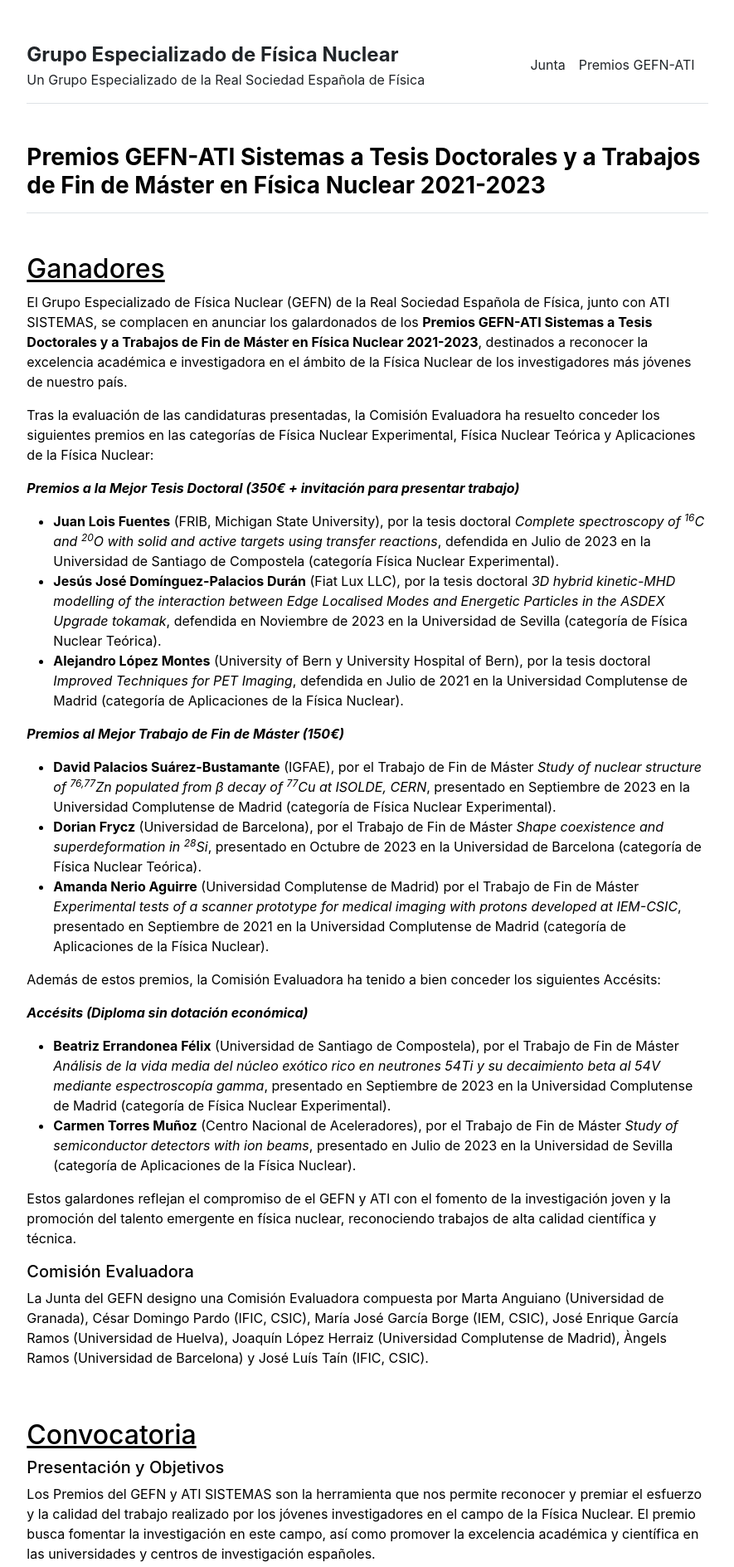
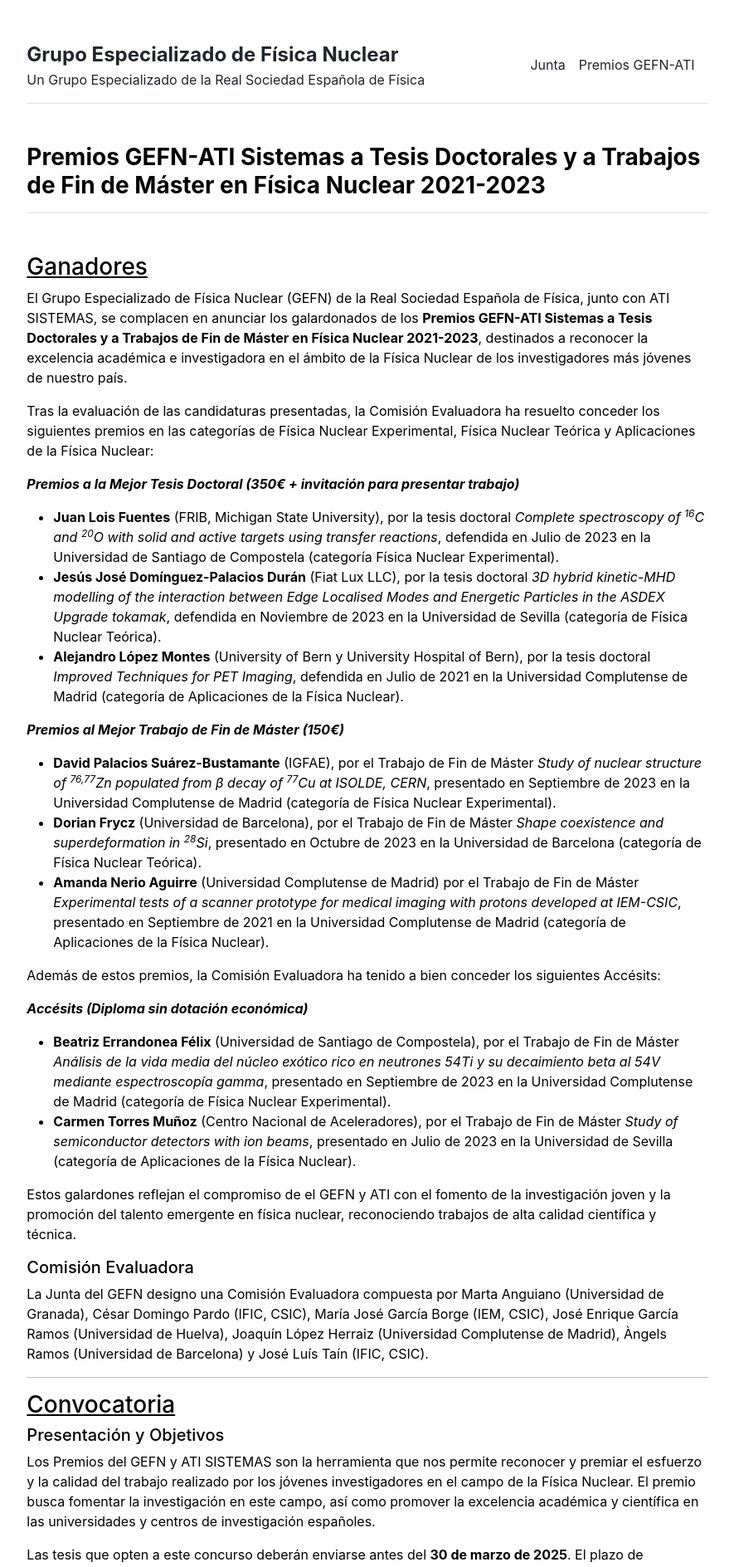
Before and after one commit to GEFN-RSEF/GEFN-RSEF.github.io, a Jekyll site: the page built from premios/2021_23.md, in a window 1280 px wide. Shown: the top 1888 px of the page at 83% size, without its empty margins (197-1082 px from the left). Built offline with Jekyll 4.4.1, drawn with Linux system fonts in a browser that asks for light colours.

Commit message:
Update 2021_23.md

```diff
--- a/premios/2021_23.md
+++ b/premios/2021_23.md
@@ -4,7 +4,7 @@ title: "Premios GEFN-ATI Sistemas a Tesis Doctorales y a
 Trabajos de Fin de Máster en Física Nuclear 2021-2023"
 ---
 
-## <ins>Ganadores</ins>
+### <ins>Ganadores</ins>
 
 El Grupo Especializado de Física Nuclear (GEFN) de la Real Sociedad Española de Física, junto con ATI SISTEMAS, se complacen en anunciar los galardonados de los
 **Premios GEFN-ATI Sistemas a Tesis Doctorales y a Trabajos de Fin de Máster en Física Nuclear 2021-2023**, destinados a reconocer la excelencia académica e investigadora en el ámbito de la Física Nuclear
@@ -35,10 +35,9 @@ Estos galardones reflejan el compromiso de el GEFN y ATI con el fomento de la in
 La Junta del GEFN designo una Comisión Evaluadora compuesta por Marta Anguiano (Universidad de Granada), César Domingo Pardo (IFIC, CSIC), María José García Borge (IEM, CSIC),
 José Enrique García Ramos (Universidad de Huelva), Joaquín López Herraiz (Universidad Complutense de Madrid), Àngels Ramos (Universidad de Barcelona) y José Luís Taín (IFIC, CSIC).
 
+---
 
-<br>
----
-## <ins>Convocatoria</ins>
+### <ins>Convocatoria</ins>
 
 ##### Presentación y Objetivos
 
```
